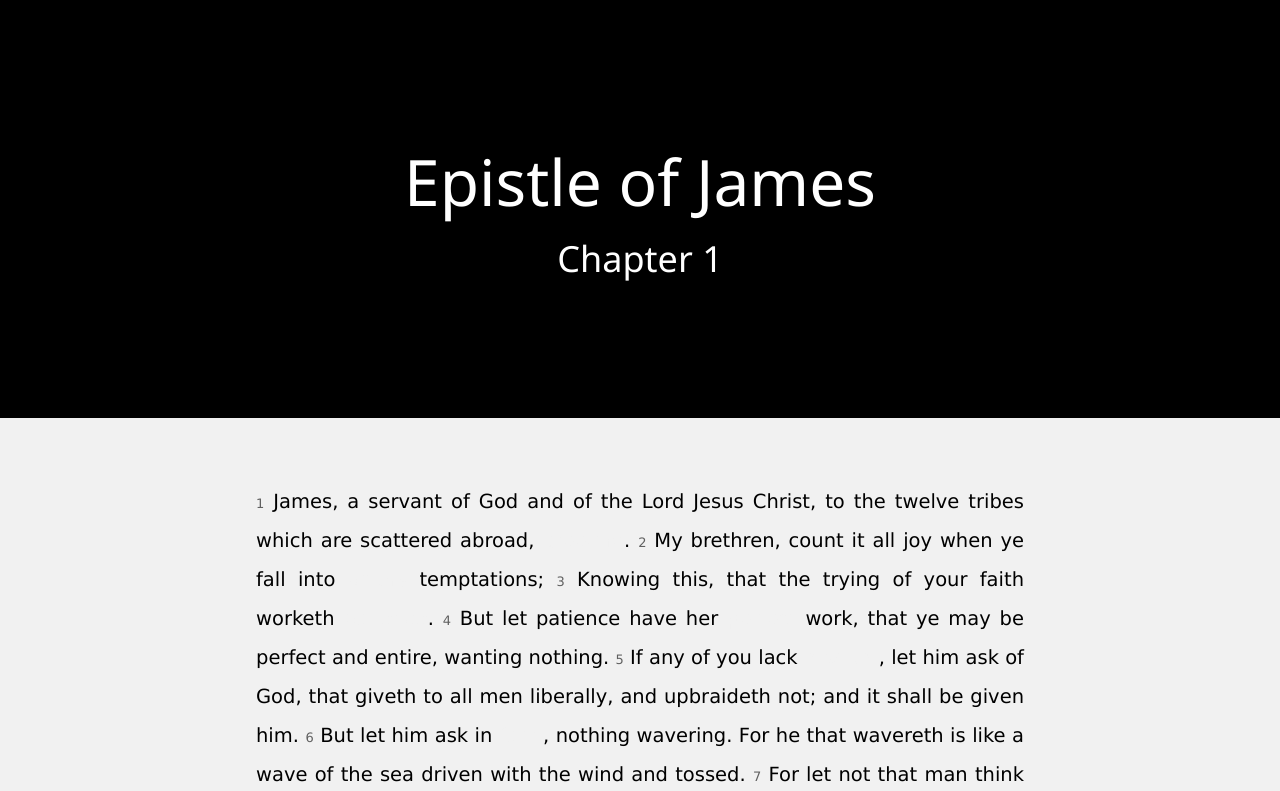
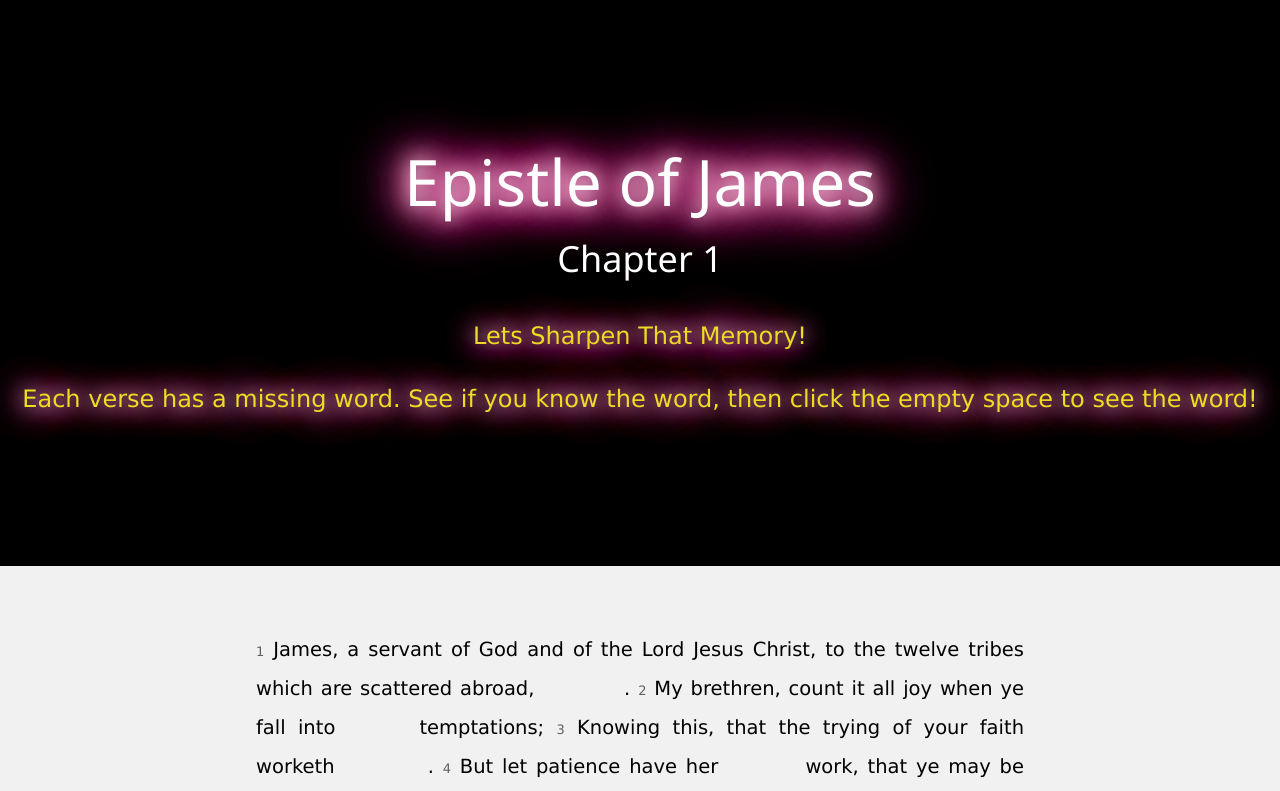
Before and after one commit to throwchris/memory, a plain HTML site: page index.html in a window 1280 px wide. Shown: the top 791 px of the page. Drawn offline with nearby package versions, Linux system fonts and the light colour scheme.

Commit message:
Update index.html

```diff
--- a/index.html
+++ b/index.html
@@ -42,8 +42,10 @@
   </div>
 
     <header class="w3-container w3-black w3-center" style="padding:128px 16px">
-        <h1 class="w3-margin w3-jumbo">Epistle of James</h1>
-        <H1>Chapter 1</H1>
+        <h1 class="w3-margin w3-jumbo glow">Epistle of James</h1>
+        <H1>Chapter 1</H1><br>
+        <p class="glow2">Lets Sharpen That Memory!</p>
+        <p class="glow2">Each verse has a missing word. See if you know the word, then click the empty space to see the word!</p>
 
 
     </header>
```
